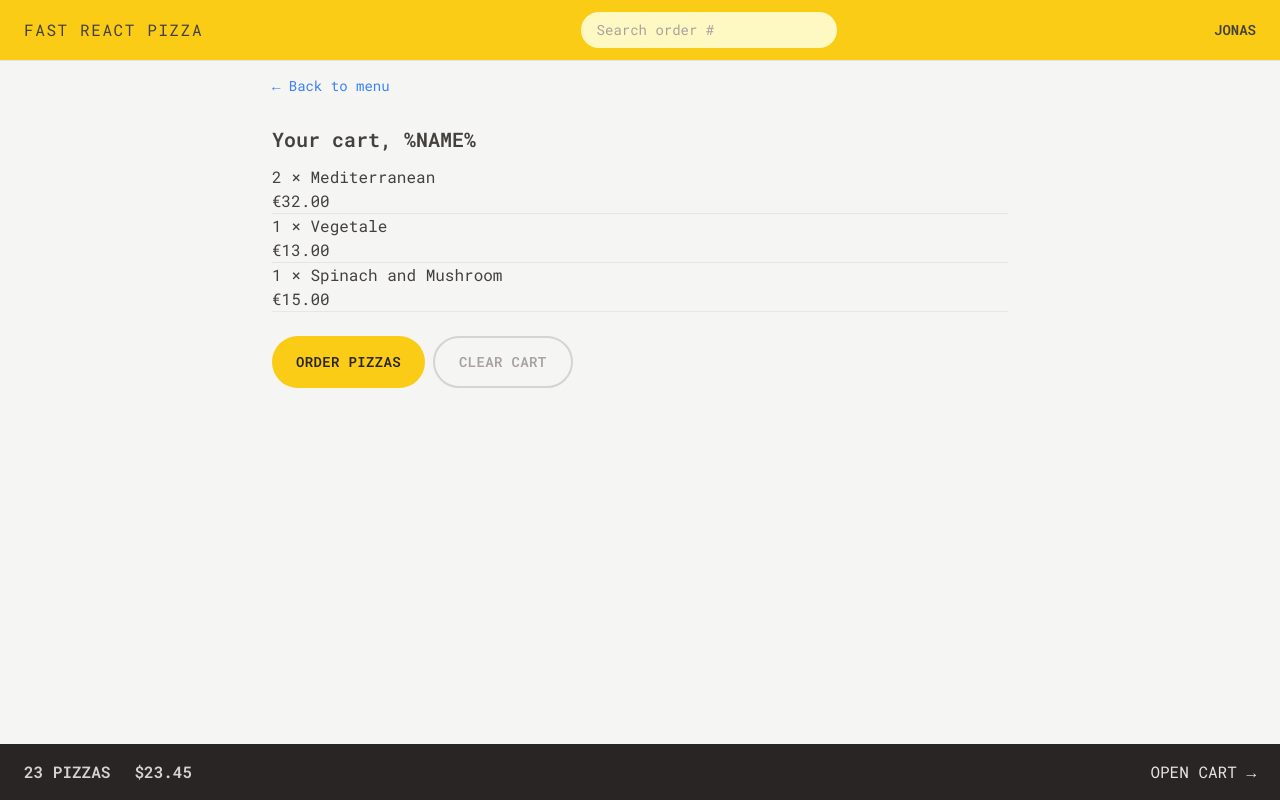
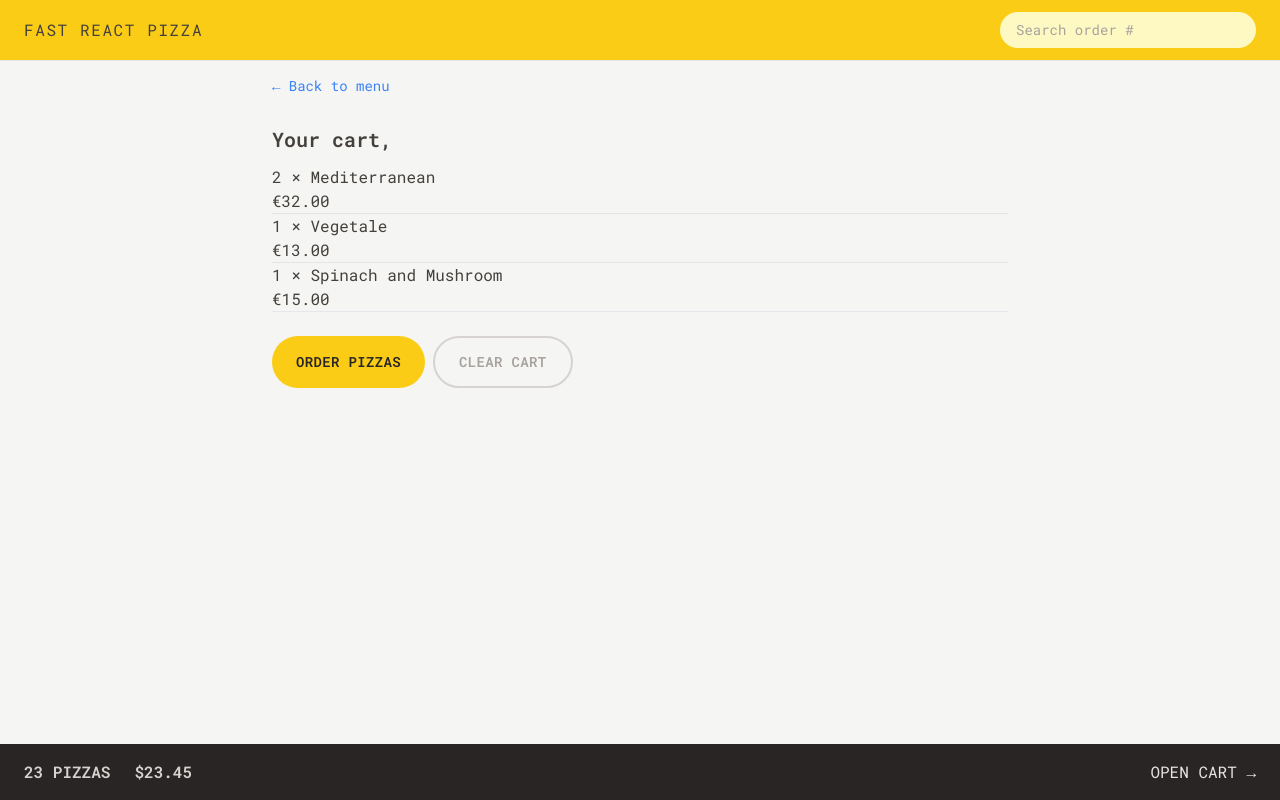
Before and after one commit to mahdiehgh79/Fast-Food-React, a React (Vite) app: page /cart in a window 1280 px wide. Built offline with nearby package versions, Linux system fonts and the light colour scheme.

Commit message:
Reading and Updating the User State

```diff
--- a/src/features/cart/Cart.jsx
+++ b/src/features/cart/Cart.jsx
@@ -2,6 +2,8 @@
 import LinkButton from '../../ui/LinkButton';
 import Button from '../../ui/Button';
 import CartItem from './CartItem';
+import { useSelector } from "react-redux";
+
 
 const fakeCart = [
   {
@@ -29,12 +31,14 @@
 
 function Cart() {
   const cart = fakeCart;
+  const username = useSelector((state) => state.user.username);
+
 
   return (
     <div className="px-4 py-3">
       <LinkButton to="/menu">&larr; Back to menu</LinkButton>
 
-      <h2 className="mt-7 text-xl font-semibold">Your cart, %NAME%</h2>
+      <h2 className="mt-7 text-xl font-semibold">Your cart,{username}</h2>
 
       <ul className="mt-3 divide-y divide-stone-200 border-b">
         {cart.map((item) => (
--- a/src/features/order/CreateOrder.jsx
+++ b/src/features/order/CreateOrder.jsx
@@ -4,6 +4,7 @@
 import { useNavigation } from "react-router-dom";
 import { useActionData } from "react-router-dom";
 import Button from '../../ui/Button';
+import { useSelector } from "react-redux";
 
 
 // https://uibakery.io/regex-library/phone-number
@@ -41,6 +42,8 @@
   const cart = fakeCart;
   const navigation = useNavigation();
   const isSubmitting = navigation.state === "submitting";
+  const username = useSelector((state) => state.user.username);
+
 
   const formErrors = useActionData();
 
@@ -52,7 +55,7 @@
       <Form method="POST">
         <div className="mb-5 flex flex-col gap-2 sm:flex-row sm:items-center">
           <label className="sm:basis-40">First Name</label>
-          <input className="input grow" type="text" name="customer" required />
+          <input className="input grow" type="text" name="customer" defaultValue={username} required />
         </div>
 
         <div className="mb-5 flex flex-col gap-2 sm:flex-row sm:items-center">
--- a/src/features/user/CreateUser.jsx
+++ b/src/features/user/CreateUser.jsx
@@ -1,11 +1,21 @@
 import { useState } from 'react';
 import Button from '../../ui/Button';
+import { useNavigate } from 'react-router-dom';
+import { useDispatch } from 'react-redux';
+import { updateName } from './userSlice';
+
 
 function CreateUser() {
   const [username, setUsername] = useState('');
+  const dispatch = useDispatch();
+
+  const navigate = useNavigate()
 
   function handleSubmit(e) {
     e.preventDefault();
+    if (!username) return;
+    dispatch(updateName(username));
+    navigate('/menu');
   }
 
   return (
--- a/src/features/user/Username.jsx
+++ b/src/features/user/Username.jsx
@@ -1,5 +1,12 @@
+import { useSelector } from 'react-redux';
+
+
 function Username() {
-    return <div className="hidden text-sm font-semibold md:block">Jonas</div>;
+    const username = useSelector((state) => state.user.username);
+    if (!username) return null;
+
+
+    return <div className="hidden text-sm font-semibold md:block">{username}</div>;
   }
 
   export default Username;
--- a/src/ui/Home.jsx
+++ b/src/ui/Home.jsx
@@ -1,6 +1,10 @@
 import CreateUser from "../features/user/CreateUser"
+import Button from './Button';
+import { useSelector } from "react-redux";
 
 function Home() {
+  const username = useSelector((state) => state.user.username);
+
   return (
     <div className="my-10 px-4 text-center sm:my-16">
       <h1 className="mb-8  text-xl font-semibold md:text-3xl">
@@ -11,7 +15,13 @@
         </span>
       </h1>
 
-      <CreateUser/>
+      {username === '' ? (
+        <CreateUser />
+      ) : (
+        <Button to="/menu" type="primary">
+          Continue ordering, {username}
+        </Button>
+      )}
     </div>
   );
 }
```
